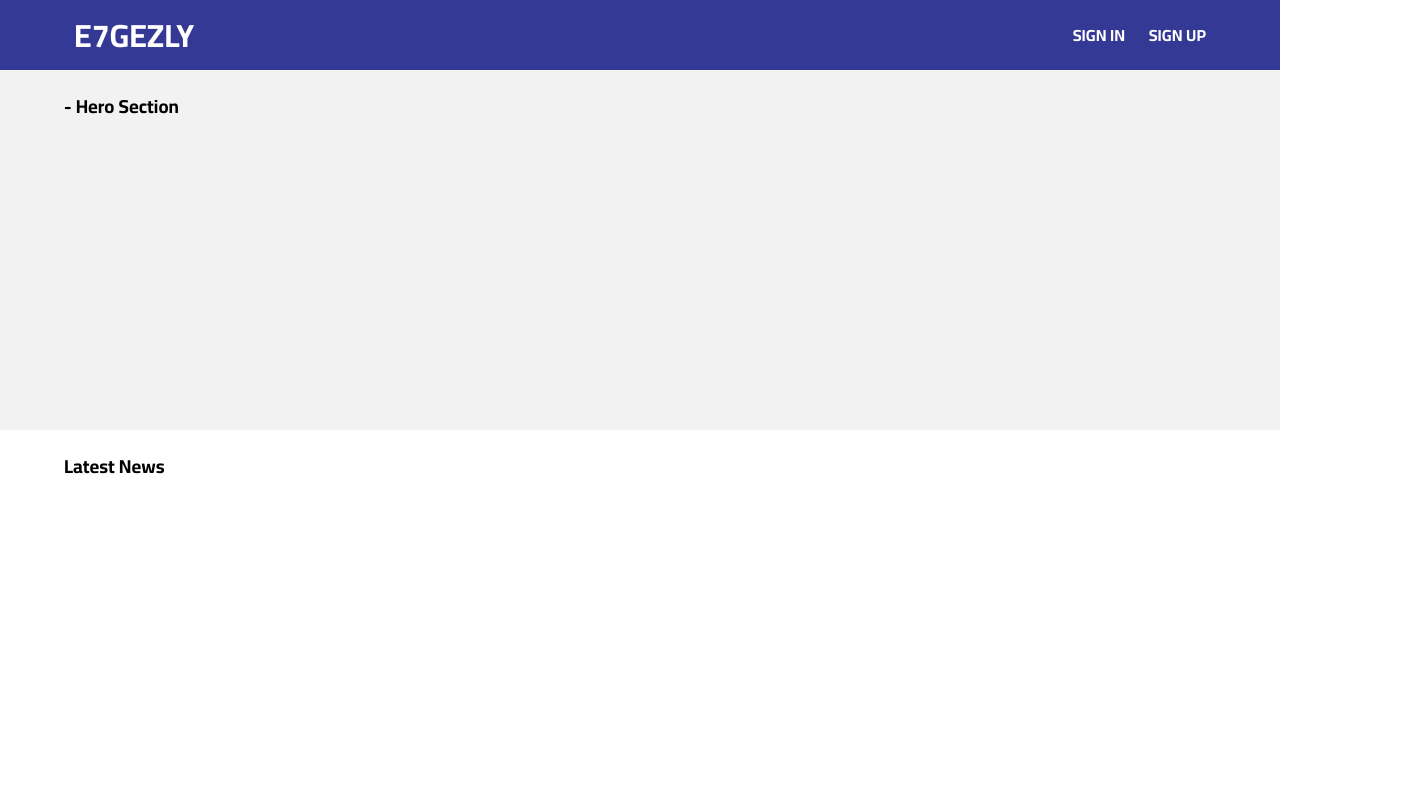
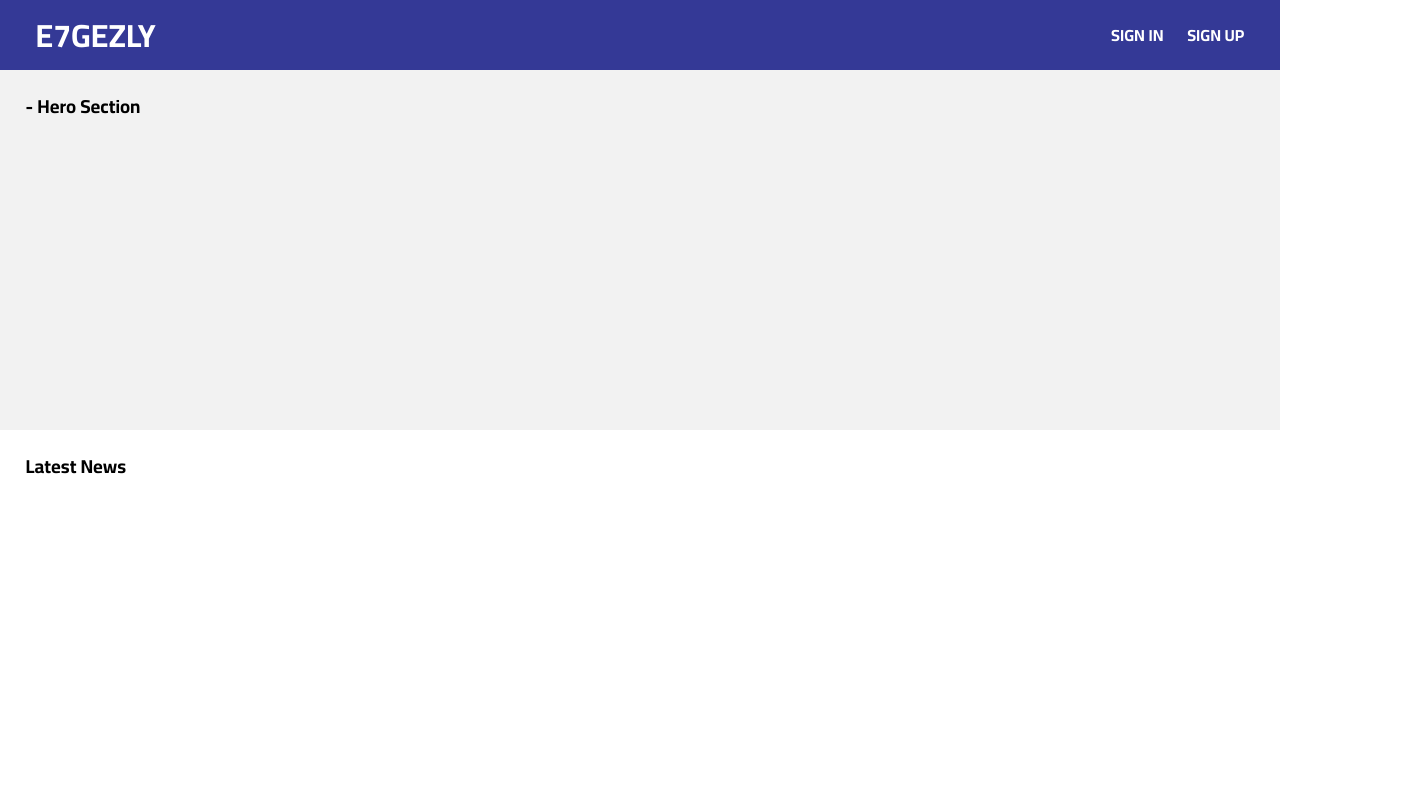
Before and after one commit to a-Hussain314/e7gezly, a React (Create React App) app: page / in a window 1280 px wide. Shown: the top 800 px of the page, 1408 px wide, since content can reach past the window. Built offline with nearby package versions, Linux system fonts and the light colour scheme.

Commit message:
Update reuseable.scss

```diff
--- a/src/Components/styles/reuseable.scss
+++ b/src/Components/styles/reuseable.scss
@@ -9,11 +9,10 @@ $head-black: #000000de;
 
 .container{
     width: 100%;
-    max-width: 1366px;
-    margin-left: auto;
-    margin-right: auto;
-    overflow: auto;
+    max-width: 1290px;
+    margin-left: 0% auto;
+    overflow: hidden;
     @media (max-width:1466px) {
-        padding: 0% 5%;
+        margin: 0% 2%;
     }
 }
```
